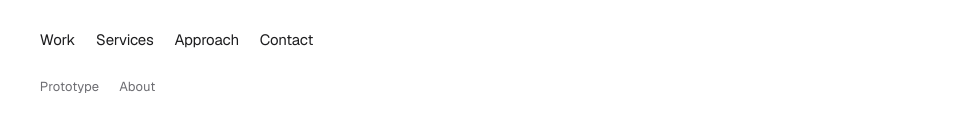
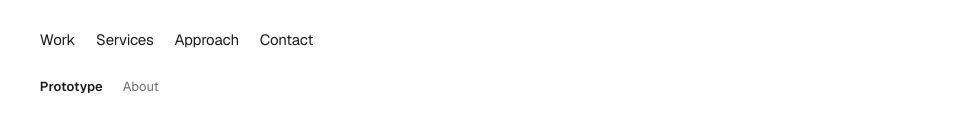
Before and after one commit to remexstudio/remex-atelier, a Next.js app: page /lab in a window 1280 px wide. Shown: the part 1000-1132 px from the top of the page, without its empty margins (65-1023 px from the left). Built offline with nearby package versions, Linux system fonts and the light colour scheme.

Commit message:
fix(a11y): mark the current quiet footer link
Co-authored-by: remexstudio <remexstudio@users.noreply.github.com>

```diff
--- a/components/SiteFooter.tsx
+++ b/components/SiteFooter.tsx
@@ -47,7 +47,13 @@ export function SiteFooter({ links, pathname, footerLine }: SiteFooterProps) {
         </nav>
         <nav aria-label="Secondary" className="site-footer__quiet">
           {QUIET.map((item) => (
-            <Link key={item.href} href={item.href}>
+            <Link
+              key={item.href}
+              href={item.href}
+              aria-current={
+                isPrimaryCurrent(pathname, item.href) ? "page" : undefined
+              }
+            >
               {item.label}
             </Link>
           ))}
```
Also changed, not shown: app/globals.css.
